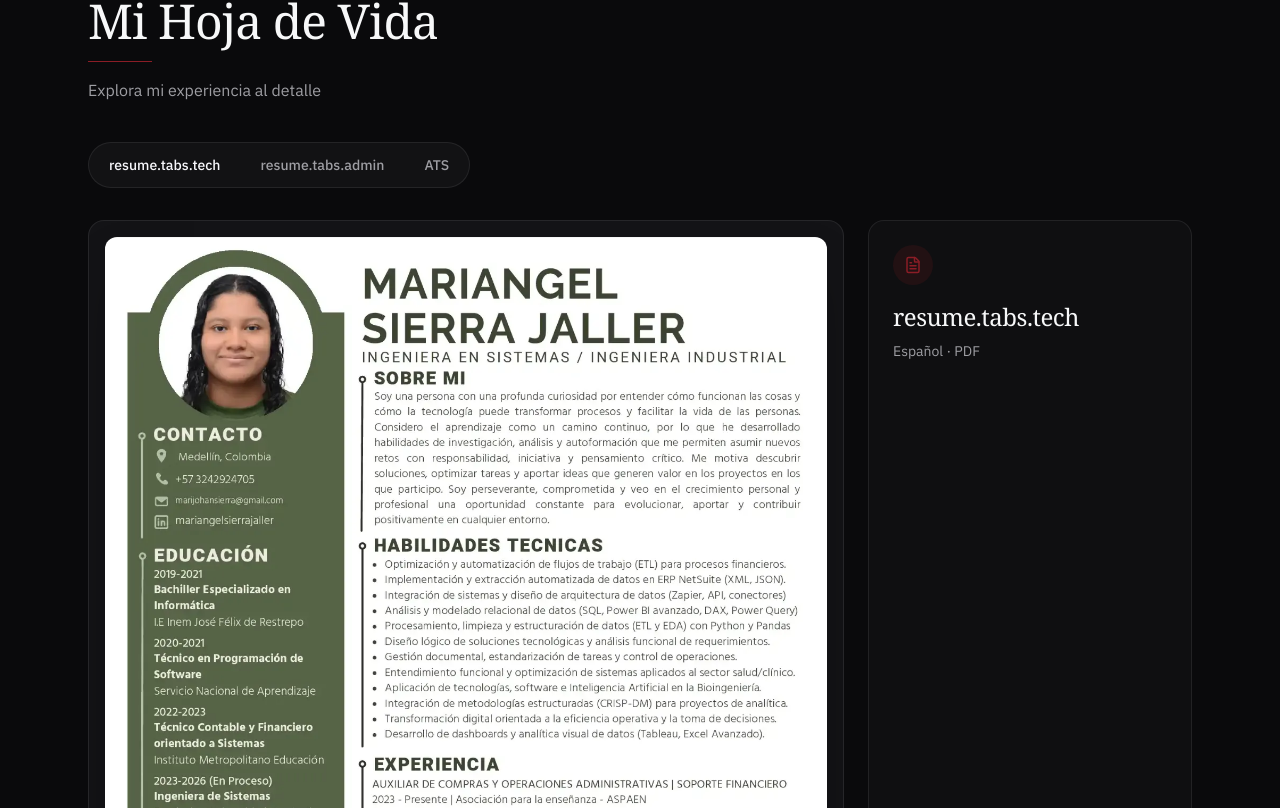
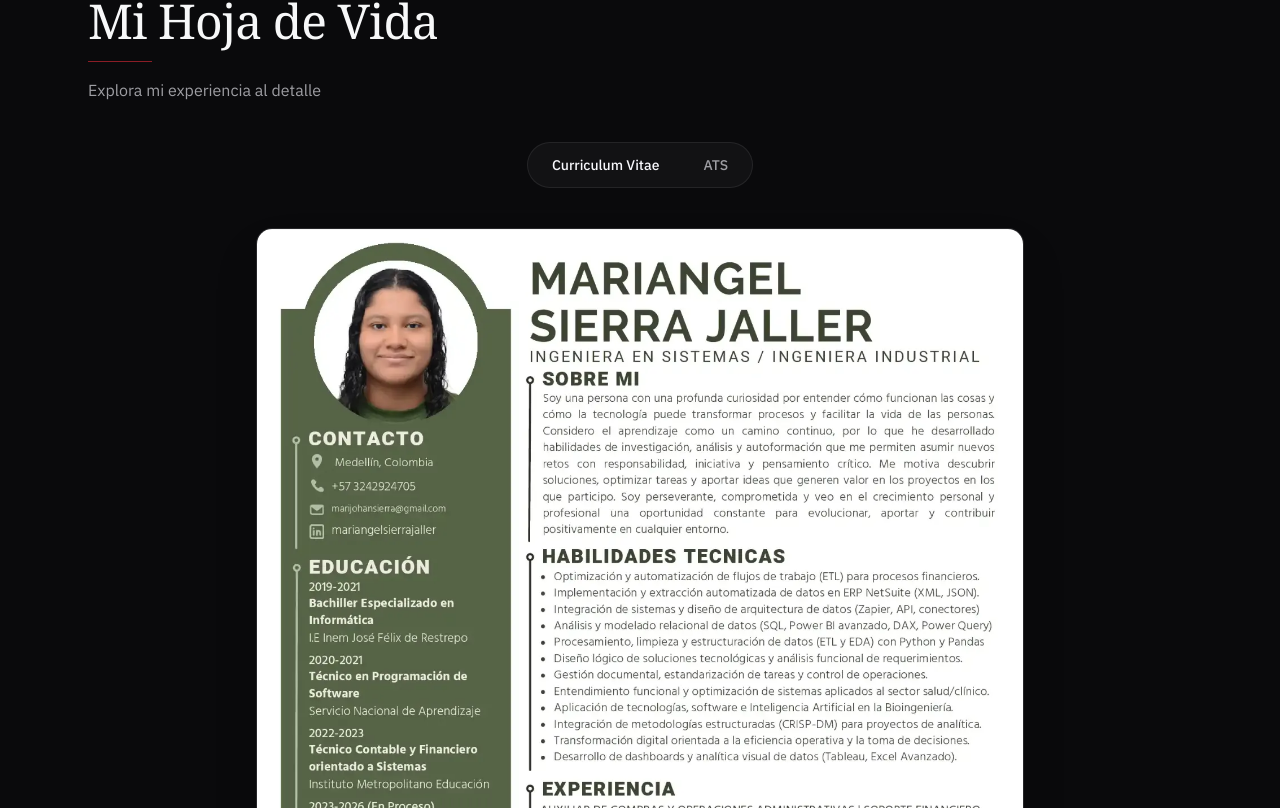
Before and after one commit to MariangelSierraJaller/mariangelsierrajaller.github.io, a React (Vite) app: page /es/tech in a window 1280 px wide. Shown: the part 6592-7400 px from the top of the page. Built offline with nearby package versions, Linux system fonts and the light colour scheme; a web font is replaced by a local one.

Commit message:
Adjust resume tabs and zoom functionality

```diff
--- a/src/components/ResumeSection.tsx
+++ b/src/components/ResumeSection.tsx
@@ -1,7 +1,8 @@
 import { useMemo, useState } from "react";
 import { motion, AnimatePresence } from "framer-motion";
-import { ExternalLink, FileText } from "lucide-react";
+import { Download, Eye } from "lucide-react";
 import { useLang } from "@/context/LanguageContext";
+import { useProfile } from "@/context/ProfileContext";
 import SectionHeader from "@/components/SectionHeader";
 import { cn } from "@/lib/utils";
 
@@ -12,51 +13,41 @@ import enTech from "@/assets/cv/en-tech.webp";
 import enAdmin from "@/assets/cv/en-adm.webp";
 import enAts from "@/assets/cv/en-ats.webp";
 
-type TabKey = "tech" | "admin" | "ats";
+type TabKey = "cv" | "ats";
 
 interface Resource {
   image: string;
   href: string;
 }
 
-const RESOURCES: Record<"es" | "en", Record<TabKey, Resource>> = {
+const CV: Record<"es" | "en", Record<"admin" | "tech", Resource>> = {
   es: {
-    tech: {
-      image: esTech,
-      href: "https://drive.google.com/file/d/1OWA93tgQtcabkJYC8LISy9qShLIDgNk8/view",
-    },
-    admin: {
-      image: esAdmin,
-      href: "https://drive.google.com/file/d/1rggK0scQvTxG71sDdzbv2ie9blgrIVgG/view",
-    },
-    ats: {
-      image: esAts,
-      href: "https://drive.google.com/file/d/1bFPpW88swSBc-_rvbQDT7pS0a7f8yMe9/view",
-    },
+    tech: { image: esTech, href: "https://drive.google.com/file/d/1OWA93tgQtcabkJYC8LISy9qShLIDgNk8/view" },
+    admin: { image: esAdmin, href: "https://drive.google.com/file/d/1rggK0scQvTxG71sDdzbv2ie9blgrIVgG/view" },
   },
   en: {
-    tech: {
-      image: enTech,
-      href: "https://drive.google.com/file/d/1OWA93tgQtcabkJYC8LISy9qShLIDgNk8/view",
+    tech: { image: enTech, href: "https://drive.google.com/file/d/1OWA93tgQtcabkJYC8LISy9qShLIDgNk8/view" },
+    admin: { image: enAdmin, href: "https://drive.google.com/file/d/1rggK0scQvTxG71sDdzbv2ie9blgrIVgG/view" },
   },
-    admin: {
-      image: enAdmin,
-      href: "https://drive.google.com/file/d/1rggK0scQvTxG71sDdzbv2ie9blgrIVgG/view",
-    },
-    ats: {
-      image: enAts,
-      href: "https://drive.google.com/file/d/1bFPpW88swSBc-_rvbQDT7pS0a7f8yMe9/view",
-    },
-  },
+};
+
+const ATS: Record<"es" | "en", Resource> = {
+  es: { image: esAts, href: "https://drive.google.com/file/d/1bFPpW88swSBc-_rvbQDT7pS0a7f8yMe9/view" },
+  en: { image: enAts, href: "https://drive.google.com/file/d/1bFPpW88swSBc-_rvbQDT7pS0a7f8yMe9/view" },
 };
 
 export default function ResumeSection() {
   const { t, lang } = useLang();
-  const [tab, setTab] = useState<TabKey>("tech");
-  const resource = useMemo(() => RESOURCES[lang][tab], [lang, tab]);
+  const { profile } = useProfile();
+  const [tab, setTab] = useState<TabKey>("cv");
+
+  const resource = useMemo<Resource>(
+    () => (tab === "cv" ? CV[lang][profile] : ATS[lang]),
+    [tab, lang, profile],
+  );
+
   const tabs: { key: TabKey; label: string }[] = [
-    { key: "tech", label: t<string>("resume.tabs.tech") },
-    { key: "admin", label: t<string>("resume.tabs.admin") },
+    { key: "cv", label: t<string>("resume.tabs.cv") },
     { key: "ats", label: t<string>("resume.tabs.ats") },
   ];
 
@@ -66,8 +57,9 @@ export default function ResumeSection() {
         <SectionHeader kicker={t<string>("resume.kicker")} title={t<string>("resume.title")} />
         <p className="mt-4 max-w-xl text-muted-foreground">{t<string>("resume.subtitle")}</p>
 
-        {/* Tabs */}
-        <div className="mt-10 flex flex-wrap items-center gap-2 rounded-full border border-border bg-secondary/40 p-1 md:inline-flex">
+        {/* Tabs — centered */}
+        <div className="mt-10 flex justify-center">
+          <div className="inline-flex items-center gap-1 rounded-full border border-border bg-secondary/40 p-1">
             {tabs.map((tt) => {
               const active = tab === tt.key;
               return (
@@ -75,7 +67,7 @@ export default function ResumeSection() {
                   key={tt.key}
                   onClick={() => setTab(tt.key)}
                   className={cn(
-                  "relative rounded-full px-4 py-2 text-sm font-medium transition-colors",
+                    "relative rounded-full px-5 py-2 text-sm font-medium transition-colors",
                     active ? "text-primary-foreground" : "text-muted-foreground hover:text-foreground",
                   )}
                 >
@@ -91,46 +83,45 @@ export default function ResumeSection() {
               );
             })}
           </div>
+        </div>
 
         {/* Viewer */}
-        <div className="mt-8 grid gap-6 lg:grid-cols-[1.4fr_0.6fr]">
-          <div className="relative overflow-hidden rounded-2xl border border-border bg-card p-2 sm:p-4">
+        <div className="mt-10 flex flex-col items-center">
+          <a
+            href={resource.href}
+            target="_blank"
+            rel="noreferrer"
+            className="group relative block w-full max-w-3xl overflow-hidden rounded-2xl border border-border bg-card shadow-2xl"
+          >
             <AnimatePresence mode="wait">
               <motion.img
-                key={lang + tab}
+                key={lang + tab + profile}
                 src={resource.image}
-                alt={`CV ${tab} ${lang}`}
+                alt={`${tab === "cv" ? "CV" : "ATS"} ${profile} ${lang}`}
                 initial={{ opacity: 0, y: 12 }}
                 animate={{ opacity: 1, y: 0 }}
                 exit={{ opacity: 0, y: -8 }}
                 transition={{ duration: 0.35 }}
-                className="mx-auto h-auto w-full max-w-3xl rounded-lg shadow-2xl"
+                className="h-auto w-full transition-transform duration-500 ease-out group-hover:scale-105"
               />
             </AnimatePresence>
+            <div className="pointer-events-none absolute inset-0 flex items-center justify-center bg-background/40 opacity-0 backdrop-blur-[2px] transition-opacity duration-300 group-hover:opacity-100">
+              <span className="inline-flex items-center gap-2 rounded-full bg-primary px-5 py-2.5 text-sm font-medium text-primary-foreground santino-glow">
+                <Eye size={16} />
+                {t<string>("resume.viewFullCta")}
+              </span>
             </div>
+          </a>
 
-          <div className="flex flex-col justify-between rounded-2xl border border-border bg-card/60 p-6">
-            <div>
-              <div className="grid h-10 w-10 place-items-center rounded-full bg-primary/15 text-primary">
-                <FileText size={18} />
-              </div>
-              <h3 className="mt-4 font-display text-2xl text-foreground">
-                {tabs.find((x) => x.key === tab)?.label}
-              </h3>
-              <p className="mt-2 text-sm text-muted-foreground">
-                {lang === "es" ? "Español" : "English"} · PDF
-              </p>
-            </div>
           <a
             href={resource.href}
             target="_blank"
             rel="noreferrer"
-              className="mt-6 inline-flex items-center justify-center gap-2 rounded-full bg-primary px-5 py-3 text-sm font-medium text-primary-foreground transition-all hover:bg-[var(--color-primary-hover)] santino-glow"
+            className="mt-6 inline-flex items-center justify-center gap-2 rounded-full bg-primary px-6 py-3 text-sm font-medium text-primary-foreground transition-all hover:bg-[var(--color-primary-hover)] santino-glow"
           >
-              {t<string>("resume.viewCta")}
-              <ExternalLink size={14} />
+            <Download size={16} />
+            {t<string>("resume.downloadCta")}
           </a>
-          </div>
         </div>
       </div>
     </section>
```
Lines whose indentation alone changed are shown as unchanged.
